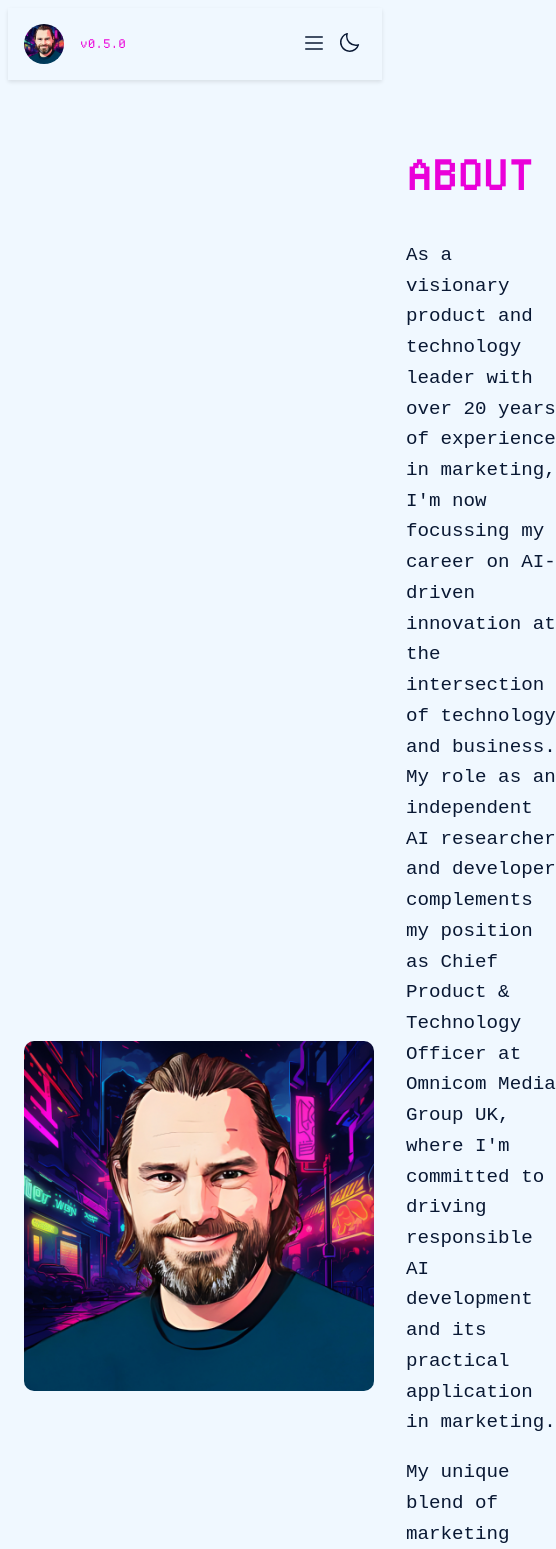
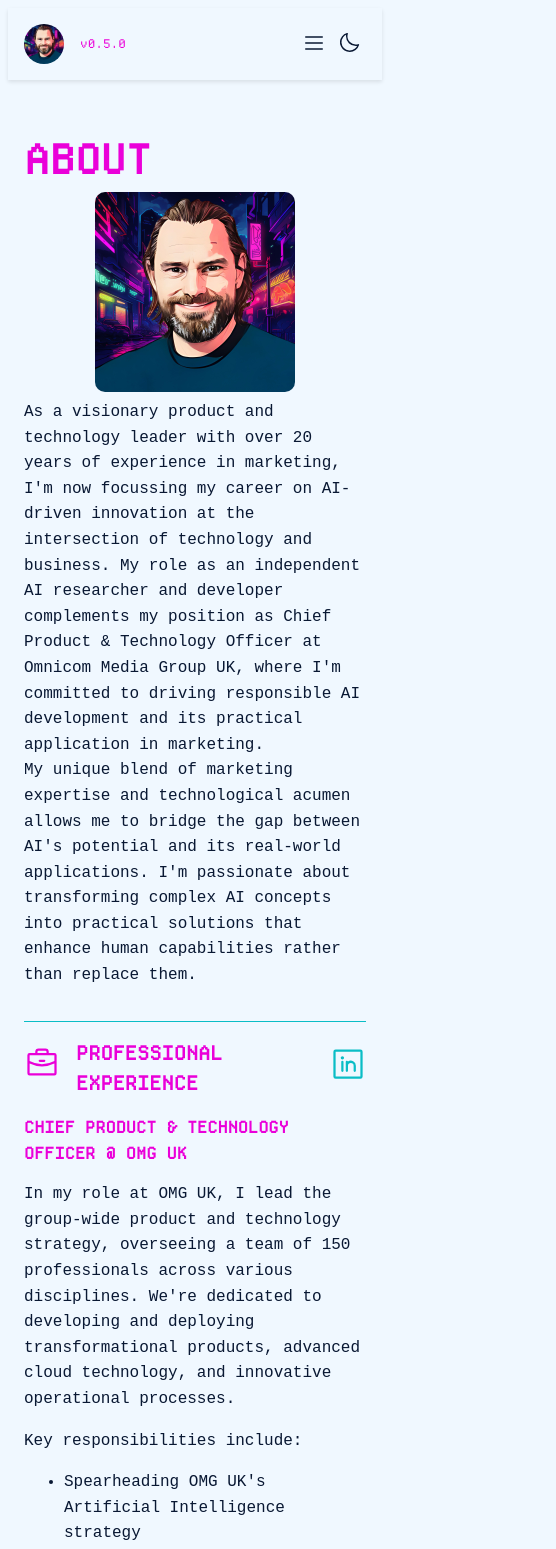
Before and after one commit to seanbetts/seanbetts, a React (Create React App) app: page /about in a window 390 px wide. Shown: the top 1549 px of the page, 556 px wide, since content can reach past the window. Built offline with nearby package versions, Linux system fonts and the light colour scheme; a web font is replaced by a local one.

Commit message:
About css fixed

```diff
--- a/src/pages/About.js
+++ b/src/pages/About.js
@@ -49,10 +49,10 @@
         </script>
       </Helmet>
 
+      <h1>About</h1>
       <div className={styles.header}>
         <img src={profileImage} alt="Sean Betts" className={styles.profileImage} />
         <div className={styles.headerContent}>
-          <h1>About</h1>
           <section className={styles.intro}>
             <p>
               As a visionary product and technology leader with over 20 years of experience in marketing,
@@ -72,15 +72,15 @@
 
       <hr className={styles.divider} />
 
-      <section className={styles.experience}>
-        <div className={styles.experienceHeader}>
-          <h3><Briefcase size={36} /></h3>
-          <h2>Professional Experience</h2>
+      <section className={styles.section}>
+        <div className={styles.sectionHeader}>
+          <h2><Briefcase size={36} /></h2>
+          <h3>Professional Experience</h3>
           <a href="https://linkedin.com/in/seanbetts/" target="_blank" rel="noopener noreferrer" className={styles.socialLink} aria-label="LinkedIn Profile">
             <LinkedinLogo size={36} />
           </a>
         </div>
-        <h3>Chief Product & Technology Officer @ OMG UK (2020 - Present)</h3>
+        <h4>Chief Product & Technology Officer @ OMG UK</h4>
         <p>
           In my role at OMG UK, I lead the group-wide product and technology strategy, overseeing a team
           of 150 professionals across various disciplines. We're dedicated to developing and deploying
@@ -103,10 +103,10 @@
 
       <hr className={styles.divider} />
 
-      <section className={styles.aiProjects}>
-        <div className={styles.developerHeader}>
-          <h3><Robot size={36} /></h3>
-          <h2>AI Research & Development</h2>
+      <section className={styles.section}>
+        <div className={styles.sectionHeader}>
+          <h2><Robot size={36} /></h2>
+          <h3>AI Research & Development</h3>
           <a href="https://github.com/seanbetts/" target="_blank" rel="noopener noreferrer" className={styles.socialLink} aria-label="GitHub Profile">
             <GithubLogo size={36} />
           </a>
@@ -131,10 +131,10 @@
 
       <hr className={styles.divider} />
 
-      <section className={styles.speaking}>
-        <div className={styles.speakingHeader}>
-          <h3><Megaphone size={36} /></h3>
-          <h2>Speaking & Advocacy</h2>
+      <section className={styles.section}>
+        <div className={styles.sectionHeader}>
+          <h2><Megaphone size={36} /></h2>
+          <h3>Speaking & Advocacy</h3>
           <a href="/contact" rel="noopener noreferrer" className={styles.socialLink} aria-label="Email">
             <EnvelopeSimple size={36} />
           </a>
--- a/src/pages/About.module.css
+++ b/src/pages/About.module.css
@@ -1,6 +1,11 @@
 /* src/pages/About.module.css */
 .about {
-    padding: 2rem 0;
+  padding: 1rem 0;
+}
+
+.about h1 {
+  margin-top: 0;
+  margin-bottom: 0;
 }
 
 .intro {
@@ -15,47 +20,56 @@
   margin: 2rem 0;
 }
 
-  .experienceHeader, .developerHeader, .speakingHeader {
+.sectionHeader {
   display: flex;
   align-items: center;
-    margin-bottom: 1rem;
+  /* flex-wrap: wrap; */
+  gap: 1rem;
 }
 
-  .experienceHeader h3, .developerHeader h3, .speakingHeader h3 {
-    margin-top: 2.5rem;
-    margin-right: 1rem;
+.sectionHeader h2 {
+  margin-bottom: 1.2rem  ;
  }
 
-  .experienceHeader a, .developerHeader a, .speakingHeader a {
-    margin-left: 1rem;
-    margin-top: 1.5rem;
+.sectionHeader h3 {
+  margin: 0;
+  margin-top: 0;
+  flex: 0 0 auto;
+}
+
+.section h4 {
+  font-size: 1.5rem;
+}
+
+.sectionHeader a {
+  flex: 0 0 auto;
 }
 
 .experience, .webinars {
   margin-bottom: 3rem;
 }
 
-  .experience h2, .webinars h2 {
+.experience h2 {
   display: flex;
   align-items: center;
   margin-bottom: 1rem;
 }
 
-  .experience h2 svg, .webinars h2 svg {
+.experience h2 svg {
   margin-right: 0.5rem;
 }
 
-  .experience ul, .webinars ul {
+.experience ul {
   list-style-type: none;
   padding-left: 1rem;
 }
 
-  .experience li, .webinars li {
+.experience li {
   margin-bottom: 0.5rem;
   position: relative;
 }
 
-  .experience li::before, .webinars li::before {
+.experience li::before {
   content: '•';
   color: var(--color-primary);
   font-weight: bold;
@@ -64,13 +78,13 @@
   margin-left: -1em;
 }
 
-  .experience a, .webinars a {
+.experience a {
   color: var(--color-secondary);
   text-decoration: none;
   transition: color 0.3s ease;
 }
 
-  .experience a:hover, .webinars a:hover {
+.experience a:hover {
   color: var(--color-primary);
   text-decoration: underline;
 }
@@ -97,6 +111,104 @@
   margin-top: 0; /* Removes any top margin from the heading */
 }
 
-  .speaking h2 {
-    margin-top: 2rem;
+@media (max-width: 768px) {
+  .header {
+    display: flex;
+    flex-direction: column;
+    align-items: center;
   }
+
+  .divider {
+    margin: 0;
+  }
+
+  .profileImage {
+    margin: 0;
+    margin-bottom: 1rem;
+  }
+
+  .headerContent h1 {
+    margin-top: 1rem;
+    margin-bottom: 0;
+  }
+
+  .sectionHeader {
+    flex-direction: row;
+  }
+
+  .sectionHeader h3 {
+    font-size: 1.5rem;
+  }
+
+  .section h4 {
+    font-size: 1.2rem;
+  }
+
+  .intro {
+    margin-top: 0;
+    margin-bottom: 0;
+  }
+
+  .intro p {
+    margin-top: 0;
+    margin-bottom: 0;
+  }
+}
+
+@media (max-width: 400px) {
+  /* .about {
+    margin: 0;
+    padding: 0;
+  } */
+
+  .profileImage {
+    width: 200px;
+    height: 200px;
+    margin: 0;
+    margin-bottom: 0.5rem;
+  }
+
+  .headerContent h1 {
+    font-size: 2rem;
+  }
+
+  .sectionHeader h2 {
+    font-size: 1rem;
+    margin-bottom: 0.2rem;
+  }
+
+  .sectionHeader h3 {
+    margin-top: 1rem;
+    margin-right: 0.5rem;
+    font-size: 1.2rem;
+    max-width: 60%;
+  }
+
+  .section h4 {
+    font-size: 1rem;
+  }
+
+  .section p {
+    font-size: 1rem;
+  }
+
+  .sectionHeader a {
+    margin-top: 1rem;
+    margin-left: auto;
+  }
+
+  .intro p {
+    margin: 0;
+    padding: 0;
+    font-size: 1rem;
+  }
+
+  .experience h3 {
+    font-size: 1.2rem;
+  }
+
+  .experienceHeader h2 {
+    font-size: 1.5rem;
+    flex-wrap: nowrap;
+  }
+}
```
Lines whose indentation alone changed are shown as unchanged.
